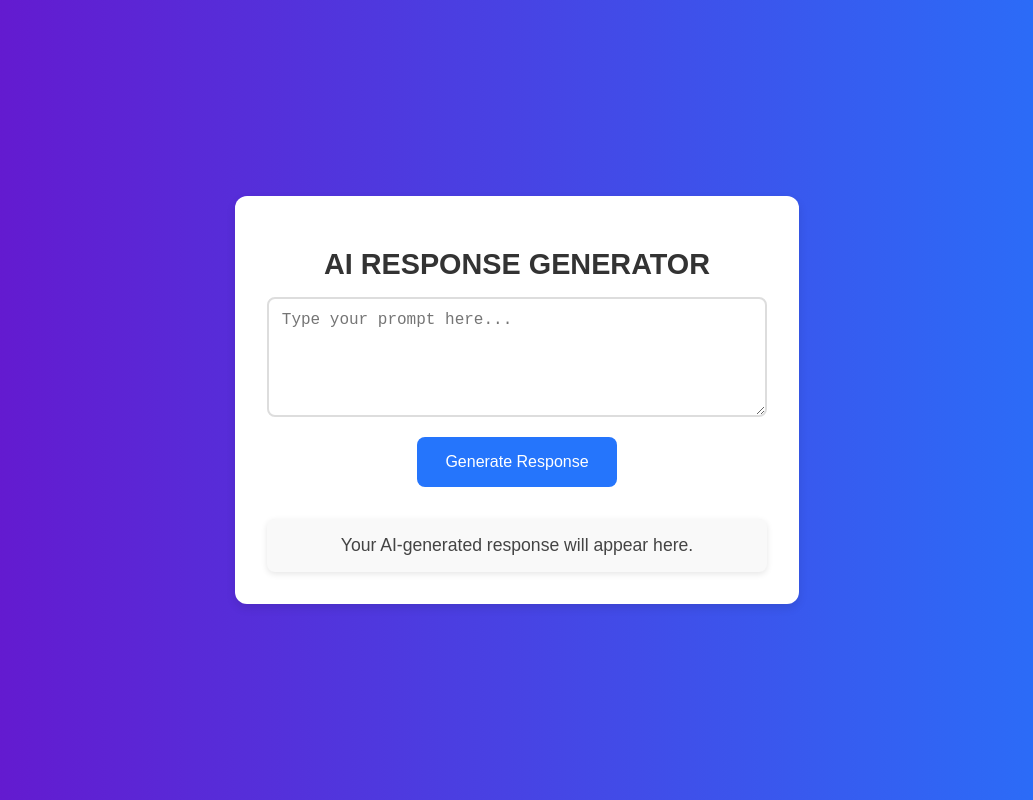
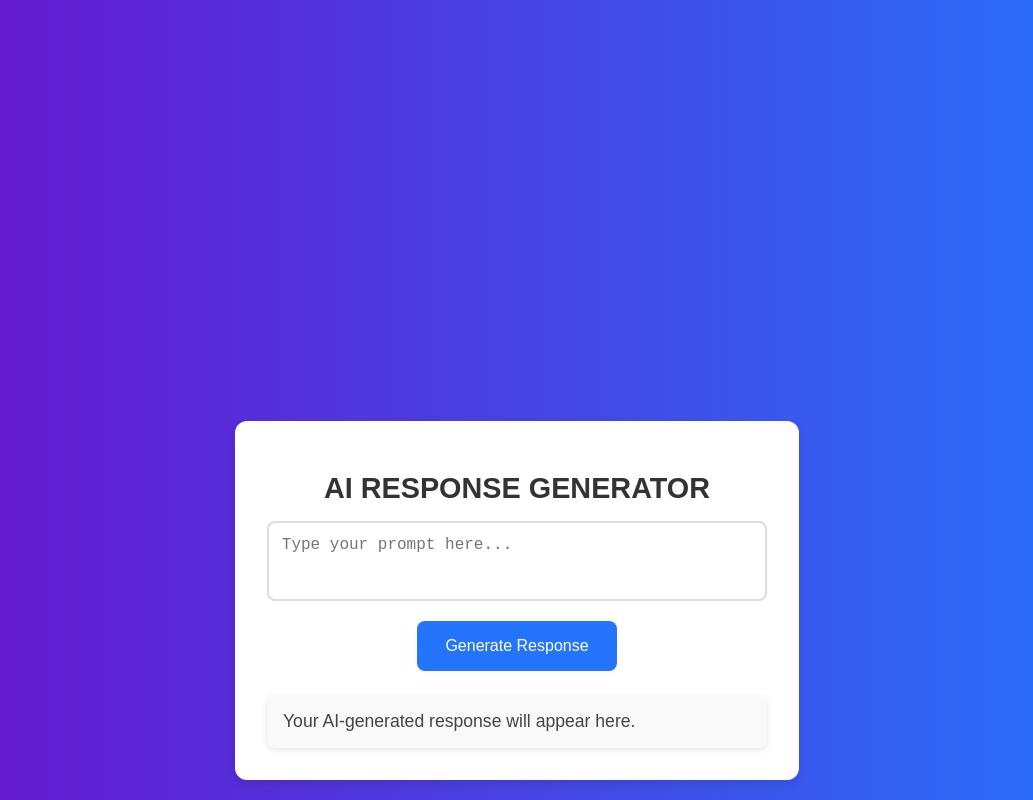
Before and after one commit to redu-bhuia/ai-chatbot, a plain HTML site: page index.html in a window 1280 px wide. Shown: the whole page, without its empty margins (123-1156 px from the left). Drawn offline with Linux system fonts and the light colour scheme.

Commit message:
Update index.html

```diff
--- a/index.html
+++ b/index.html
@@ -13,10 +13,11 @@
       color: #333;
       display: flex;
       justify-content: center;
-      align-items: center;
+      align-items: flex-end; /* Align content to the bottom */
       height: 100vh;
       margin: 0;
       padding: 0;
+      overflow: hidden; /* Prevents body scrolling */
     }
 
     /* Main container for the form */
@@ -28,14 +29,7 @@
       max-width: 500px;
       padding: 2rem;
       text-align: center;
-      transform: translateY(-50px);
-      animation: slideUp 0.5s ease-out forwards;
-    }
-
-    /* Animation for the container */
-    @keyframes slideUp {
-      0% { transform: translateY(50px); opacity: 0; }
-      100% { transform: translateY(0); opacity: 1; }
+      margin-bottom: 20px; /* Provides space for input at the bottom */
     }
 
     /* Heading */
@@ -49,7 +43,7 @@
     /* Textarea for input */
     textarea {
       width: 100%;
-      height: 120px;
+      height: 80px;
       padding: 0.8rem;
       border-radius: 8px;
       border: 2px solid #ddd;
@@ -57,6 +51,7 @@
       margin-bottom: 1rem;
       box-sizing: border-box;
       transition: border-color 0.3s ease;
+      resize: none; /* Prevents resizing */
     }
 
     textarea:focus {
@@ -88,7 +83,7 @@
 
     /* AI response output area */
     .response {
-      margin-top: 2rem;
+      margin-top: 1.5rem;
       padding: 1rem;
       background: #f9f9f9;
       border-radius: 8px;
@@ -96,6 +91,9 @@
       font-size: 1.1rem;
       white-space: pre-wrap; /* Preserve formatting */
       color: #444;
+      max-height: 200px; /* Limit the height of the response */
+      overflow-y: auto; /* Enable vertical scrolling */
+      text-align: left; /* Align text to the left */
     }
 
     /* Responsive tweaks */
```
